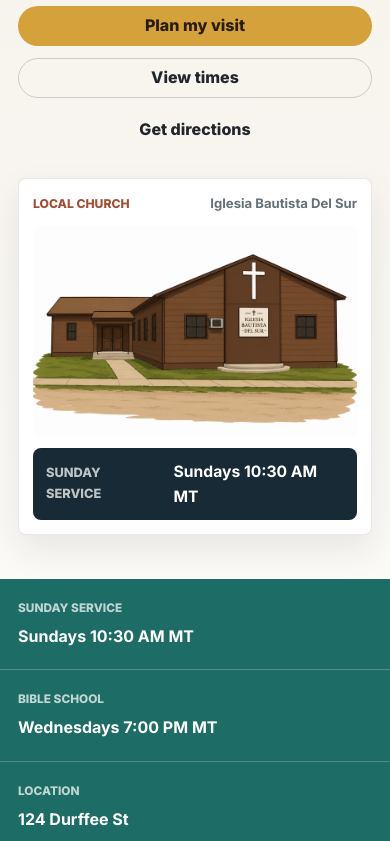
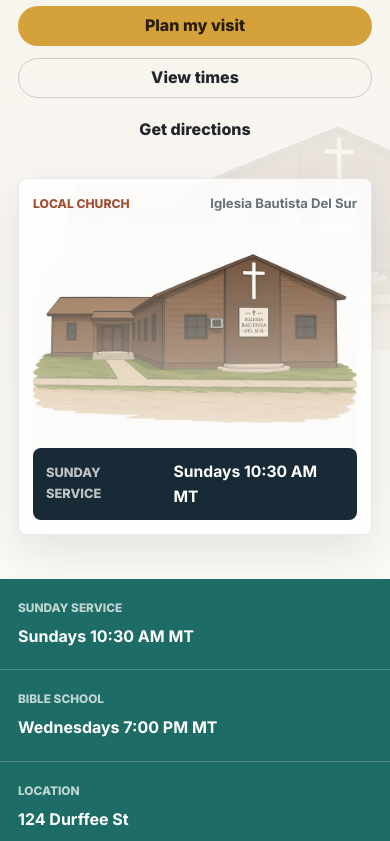
Before and after one commit to JimPintoCommon/iglesia-bautista-del-sur, a website built with Vite: page index.html in a window 390 px wide. Shown: the part 587-1428 px from the top of the page. Built offline with nearby package versions, Linux system fonts and the light colour scheme.

Commit message:
Refine hero church image treatment

```diff
--- a/styles.css
+++ b/styles.css
@@ -195,7 +195,22 @@ a {
   gap: clamp(28px, 5vw, 64px);
   grid-template-columns: minmax(0, 1fr) minmax(300px, 0.68fr);
   min-height: auto;
+  overflow: hidden;
   padding: clamp(56px, 7vw, 88px) clamp(18px, 5vw, 70px) clamp(44px, 6vw, 72px);
+  position: relative;
+}
+
+.hero::after {
+  background: url("assets/iglesia-del-sur.png") center / contain no-repeat;
+  bottom: -46px;
+  content: "";
+  height: min(470px, 48vw);
+  opacity: 0.13;
+  pointer-events: none;
+  position: absolute;
+  right: clamp(-90px, -5vw, -24px);
+  width: min(760px, 58vw);
+  z-index: 0;
 }
 
 .hero-content {
@@ -210,18 +225,33 @@ a {
   align-self: center;
   display: grid;
   gap: 14px;
+  position: relative;
+  z-index: 1;
 }
 
 .campus-card {
-  background: var(--surface);
+  background: rgba(255, 255, 255, 0.82);
   border: 1px solid var(--line);
   border-radius: 8px;
-  box-shadow: 0 14px 34px rgba(32, 38, 43, 0.09);
+  box-shadow: 0 18px 44px rgba(32, 38, 43, 0.1);
   display: grid;
   gap: 12px;
   margin-left: auto;
-  max-width: 500px;
+  max-width: 580px;
   padding: 14px;
+  position: relative;
+}
+
+.campus-card::before {
+  background: linear-gradient(180deg, rgba(251, 250, 247, 0), rgba(251, 250, 247, 0.76));
+  bottom: 64px;
+  content: "";
+  left: 14px;
+  pointer-events: none;
+  position: absolute;
+  right: 14px;
+  top: 54px;
+  z-index: 1;
 }
 
 .campus-card-header {
@@ -246,8 +276,9 @@ a {
 .hero-image {
   border-radius: 6px;
   height: auto;
-  max-height: 285px;
+  max-height: 350px;
   object-fit: contain;
+  opacity: 0.94;
   width: 100%;
 }
 
@@ -260,6 +291,8 @@ a {
   gap: 16px;
   justify-content: space-between;
   padding: 11px 13px;
+  position: relative;
+  z-index: 2;
 }
 
 .hero-note span {
@@ -1063,6 +1096,23 @@ h2 {
     grid-template-columns: 1fr;
   }
 
+  .hero::after {
+    bottom: 210px;
+    height: 280px;
+    opacity: 0.09;
+    right: -130px;
+    width: 520px;
+  }
+
+  .campus-card {
+    margin-left: 0;
+    max-width: none;
+  }
+
+  .hero-image {
+    max-height: 300px;
+  }
+
   .leader-photo-frame {
     min-height: 340px;
   }
```
